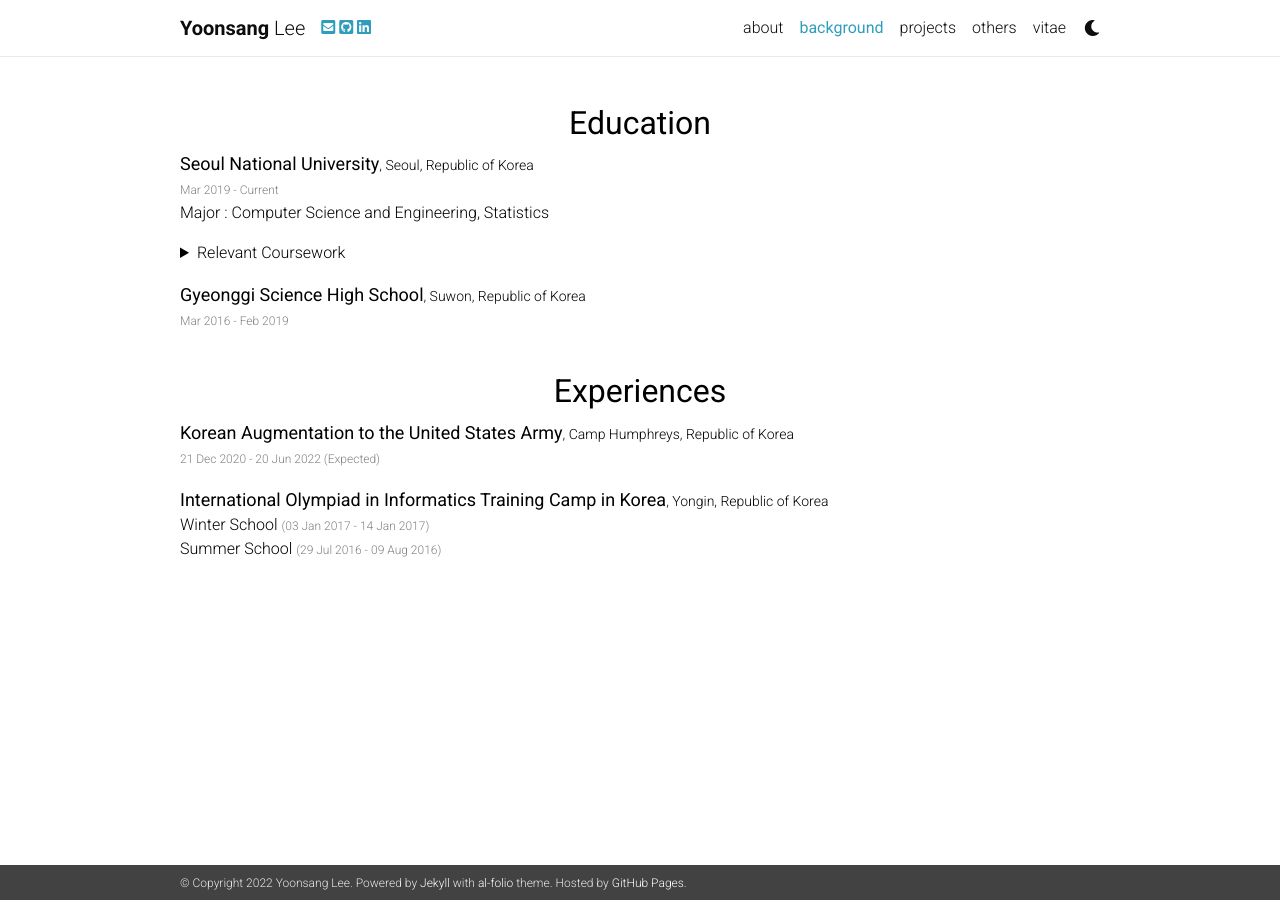
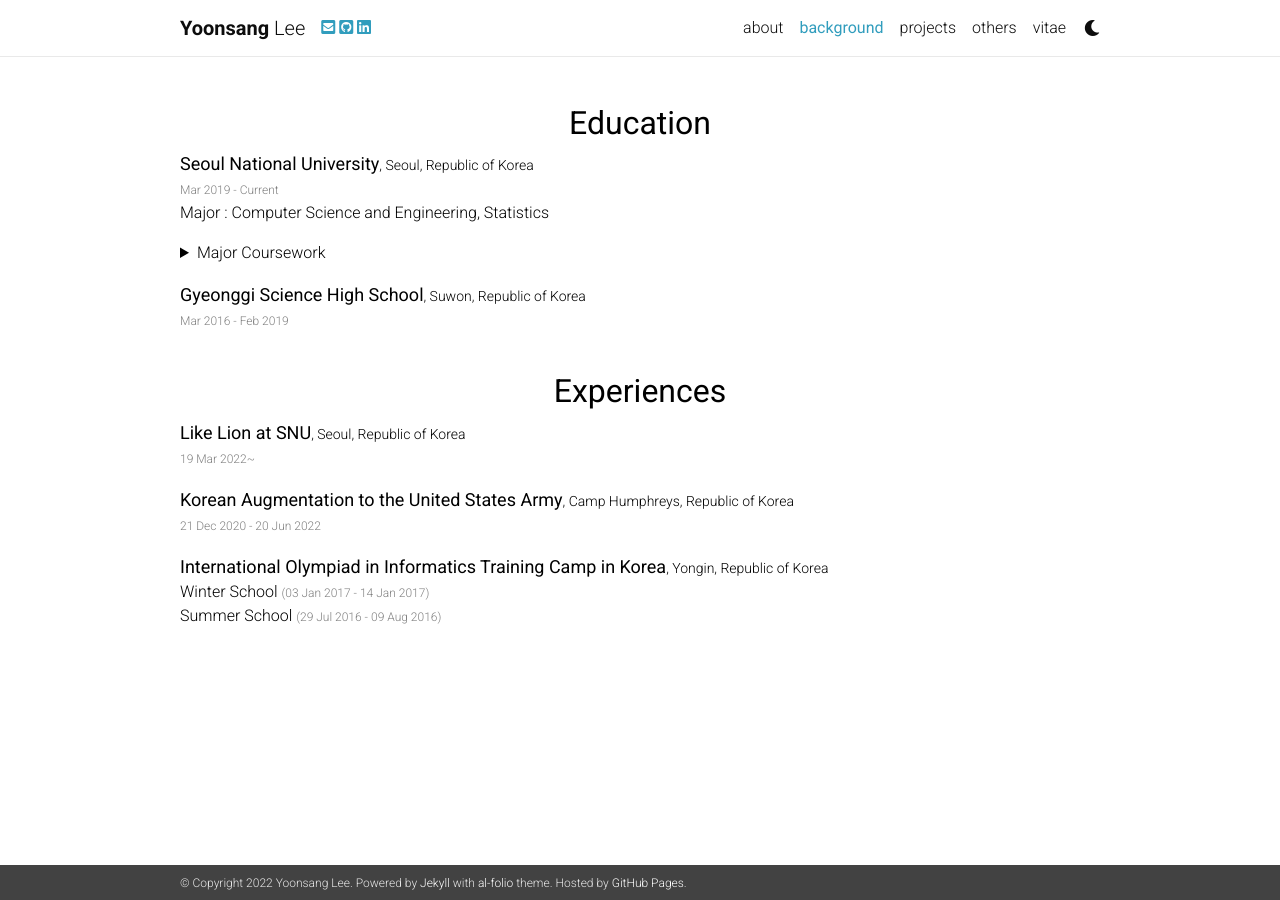
Before and after one commit to lilys012/lilys012.github.io, a Jekyll site: the page built from _pages/background.md, in a window 1280 px wide. Built offline with Jekyll 4.4.1, drawn with Linux system fonts in a browser that asks for light colours; nearby versions of some CDN libraries; comment, search, counter and statistics services are not loaded; a style sheet for code colours, icons or effects is not loaded.

Commit message:
Fourth Summit

```diff
--- a/_includes/head.html
+++ b/_includes/head.html
@@ -1,6 +1,8 @@
 <meta charset="utf-8">
 <meta name="viewport" content="width=device-width, initial-scale=1, shrink-to-fit=no">
 <meta http-equiv="X-UA-Compatible" content="IE=edge">
+
+<link rel="icon" type="image/png" href="/assets/favicon.ico">
 
 <title>
 {% if site.title == "blank" %}
--- a/_layouts/background.html
+++ b/_layouts/background.html
@@ -11,7 +11,7 @@ layout: default
 	<span style="color:grey; font-size:12px">Mar 2019 - Current</span><br>
 	Major : Computer Science and Engineering, Statistics
 	<details>
-		<summary>Relevant Coursework</summary><ul>
+		<summary>Major Coursework</summary><ul>
 		<li>19 Spring : Selected Topics Seminar 1(Network), Statistics</li>
 		<li>19 Fall : Selected Topics Seminar 2(Information Theory), Introduction to Linear Algebra, Mathematical Analysis</li>
 		<li>20 Spring : Discrete Mathematics, Electrical and Electronic Circuits, Computer Programming, Logic Design, Data Structures</li>
@@ -27,8 +27,12 @@ layout: default
 
   <h2><b><center>Experiences</center></b></h2>
   <p>
+      <span style="font-size:18px"><b>Like Lion at SNU</b></span><span style="font-size:14px">, Seoul, Republic of Korea</span><br>
+      <span style="color:grey; font-size:12px">19 Mar 2022~</span><br>
+  </p>
+  <p>
   	<span style="font-size:18px"><b>Korean Augmentation to the United States Army</b></span><span style="font-size:14px">, Camp Humphreys, Republic of Korea</span><br>
-  	<span style="color:grey; font-size:12px">21 Dec 2020 - 20 Jun 2022 (Expected)</span><br>
+  	<span style="color:grey; font-size:12px">21 Dec 2020 - 20 Jun 2022</span><br>
   </p>
   <p>
   	<span style="font-size:18px"><b>International Olympiad in Informatics Training Camp in Korea</b></span><span style="font-size:14px">, Yongin, Republic of Korea</span><br>
--- a/_layouts/projects.html
+++ b/_layouts/projects.html
@@ -9,7 +9,7 @@ layout: default
   <p>
 	<span style="font-size:18px"><b>Hate Twits Classifier</b></span><br>
 	<span style="color:grey; font-size:12px">Nov 2020 - Dec 2020, Language and Computer</span><br>
-	Classified twits into 'hate', 'offensive', 'non-offensive' using characteristics as parameters of GridSearch.<br>
+	Classified twits into 'hate', 'offensive', 'non-offensive' using characteristics as parameters of Logistic Regression.<br>
   </p>
   <p>
 	<span style="font-size:18px"><b>Finding Abandoned Animals with Keywords</b></span><br>
```
Also changed, not shown: 2 other files.
